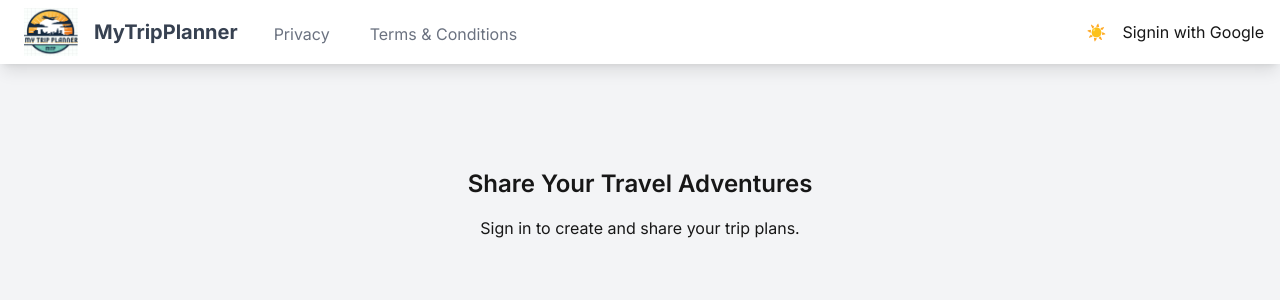
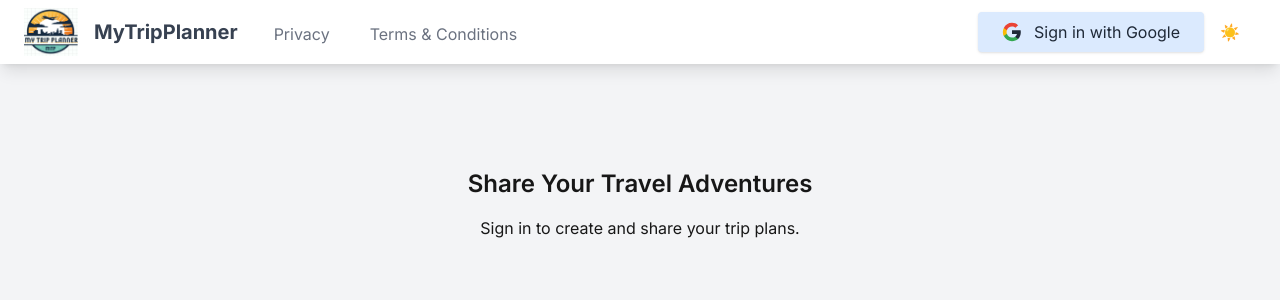
Before and after one commit to gadzooks/trips, a Next.js app: page / in a window 1280 px wide. Shown: the top 300 px of the page. Built offline with nearby package versions, Linux system fonts and the light colour scheme; no server answers.

Commit message:
sign in with google button added

```diff
--- a/app/components/auth/sign-in.tsx
+++ b/app/components/auth/sign-in.tsx
@@ -1,10 +1,30 @@
-// app/components/auth/sign-in.tsx
-import { signInWithGoogle } from "@/actions/auth"
+import { signInWithGoogle } from "@/actions/auth";
 
 export default function SignIn() {
   return (
-    <form action={signInWithGoogle}>
-      <button type="submit">Signin with Google</button>
-    </form>
-  )
+    <button
+      onClick={signInWithGoogle}
+      className="flex items-center gap-3 px-6 py-2 bg-blue-100 hover:bg-blue-200 dark:bg-blue-900 dark:hover:bg-blue-800 text-gray-800 dark:text-white rounded shadow hover:shadow-md transition-shadow duration-200"
+    >
+      <svg className="w-5 h-5" viewBox="0 0 24 24">
+        <path
+          fill="currentColor"
+          d="M22.56 12.25c0-.78-.07-1.53-.2-2.25H12v4.26h5.92c-.26 1.37-1.04 2.53-2.21 3.31v2.77h3.57c2.08-1.92 3.28-4.74 3.28-8.09z"
+        />
+        <path
+          fill="#34A853"
+          d="M12 23c2.97 0 5.46-.98 7.28-2.66l-3.57-2.77c-.98.66-2.23 1.06-3.71 1.06-2.86 0-5.29-1.93-6.16-4.53H2.18v2.84C3.99 20.53 7.7 23 12 23z"
+        />
+        <path
+          fill="#FBBC05"
+          d="M5.84 14.09c-.22-.66-.35-1.36-.35-2.09s.13-1.43.35-2.09V7.07H2.18C1.43 8.55 1 10.22 1 12s.43 3.45 1.18 4.93l2.85-2.22.81-.62z"
+        />
+        <path
+          fill="#EA4335"
+          d="M12 5.38c1.62 0 3.06.56 4.21 1.64l3.15-3.15C17.45 2.09 14.97 1 12 1 7.7 1 3.99 3.47 2.18 7.07l3.66 2.84c.87-2.6 3.3-4.53 6.16-4.53z"
+        />
+      </svg>
+      Sign in with Google
+    </button>
+  );
 }
--- a/app/components/site-wide/Navbar.tsx
+++ b/app/components/site-wide/Navbar.tsx
@@ -27,7 +27,7 @@
 
   return (
     <nav className="bg-white dark:bg-gray-800 shadow-lg">
-      <div className="max-w-7xl mx-auto px-4">
+      <div className="max-w-8xl mx-auto px-4">
         <div className="flex justify-between h-16">
           <div className="flex">
 
@@ -78,10 +78,7 @@
                 </Link>
             </div>
           </div>
-          <div className="flex items-center">
-            <div className="px-4">
-              <ThemeToggle />
-            </div>
+          <div className="flex items-center px-2">
             {session ? (
               <div className="flex items-center gap-4">
                 <div className="flex items-center gap-2">
@@ -96,14 +93,10 @@
                 </button>
               </div>
             ) : (
-              <SignIn/>
-              // <button
-              //   onClick={() => signIn('google')}
-              //   className="px-4 py-2 text-sm font-medium text-white bg-blue-600 dark:bg-blue-500 rounded-md hover:bg-blue-700 dark:hover:bg-blue-600"
-              // >
-              //   Sign in
-              // </button>
-            )}
+              <SignIn/>)}
+            <div className="px-4">
+              <ThemeToggle />
+            </div>
           </div>
         </div>
       </div>
--- a/package.json
+++ b/package.json
@@ -24,6 +24,7 @@
     "react": "^18.2.0",
     "react-day-picker": "^9.5.0",
     "react-dom": "^18.2.0",
+    "react-google-button": "^0.8.0",
     "tailwind-merge": "^2.6.0",
     "ulid": "^2.3.0"
   },
```
Also changed, not shown: 1 other file (tests, documents, lock files or other folders).
